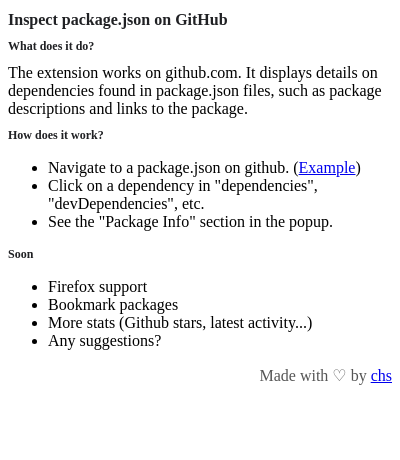
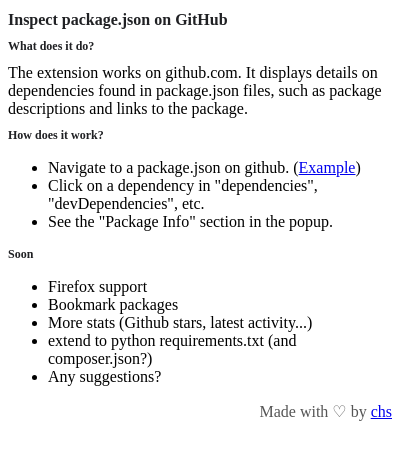
Before and after one commit to chs2019/inspect-package-browser-ext, a browser extension: page popup/panel.html in a window 400 px wide. Drawn offline with Linux system fonts and the light colour scheme.

Commit message:
add another idea

```diff
--- a/popup/panel.html
+++ b/popup/panel.html
@@ -31,6 +31,7 @@
       <li>Firefox support</li>
       <li>Bookmark packages</li>
       <li>More stats (Github stars, latest activity...)</li>
+      <li>extend to python requirements.txt (and composer.json?)</li>
       <li>Any suggestions?</li>
     </ul>
 
```
